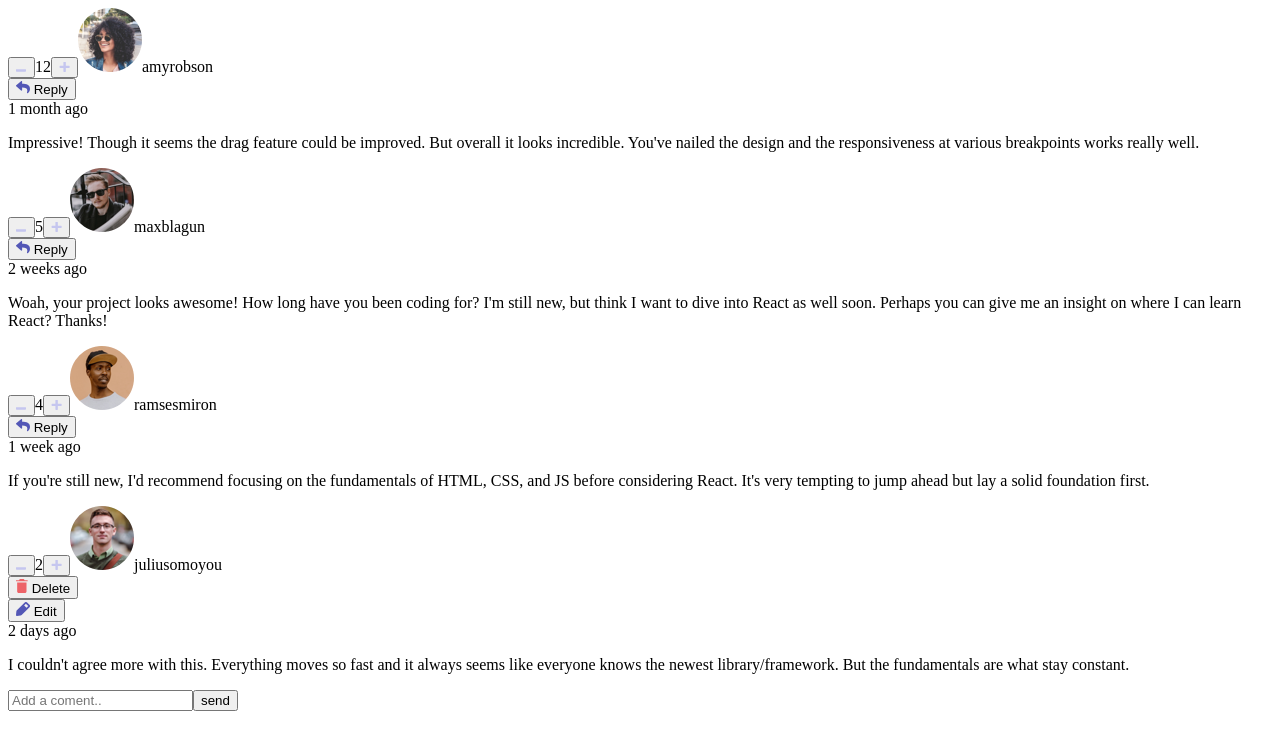
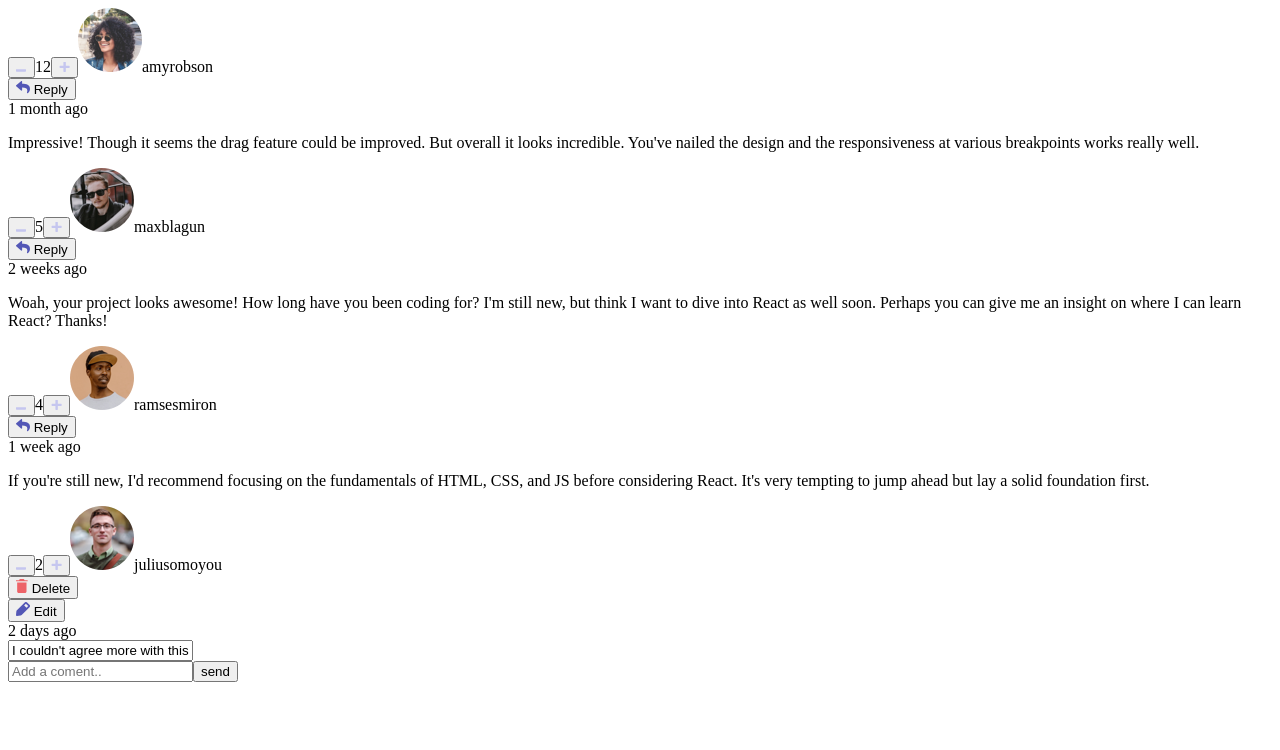
Before and after one commit to juglika15/Comment-app, an Angular app: page / in a window 1280 px wide. Both pictures are taken after a click on the button "Edit". Shown: the top 750 px of the page. Built offline with nearby package versions, Linux system fonts and the light colour scheme.

Commit message:
edit button, reply edit

```diff
--- a/src/app/attach-comments/attach-comments.component.ts
+++ b/src/app/attach-comments/attach-comments.component.ts
@@ -16,7 +16,6 @@ export class AttachCommentsComponent {
   @Input() currentUser!: CurrentUser;
   @Output() addCommentReply = new EventEmitter<object>();
   @Output() addReplyReply = new EventEmitter<any>();
-  editInput: string = '';
 
   activeComment: ActiveComment | null = null;
   activeCommentType = ActiveCommentType;
--- a/src/app/attach-comments/attach-replies/attach-replies.component.html
+++ b/src/app/attach-comments/attach-replies/attach-replies.component.html
@@ -26,13 +26,18 @@
       </button>
     </div>
     <div *ngIf="reply.user.username === currentUser.username">
-      <button class="btn-edit">
+      <button class="btn-edit" (click)="btnClick('edit', reply, i)">
         <img src="../assets/images/icon-edit.svg" alt="reply icon" />
         Edit
       </button>
     </div>
     <div class="time">{{ reply.createdAt }}</div>
-    <p class="content">{{ reply.content }}</p>
+    <div *ngIf="!editReply(reply)">
+      <p class="content">{{ reply.content }}</p>
+    </div>
+    <div *ngIf="editReply(reply)">
+      <input type="text" [(ngModel)]="reply.content" />
+    </div>
     <div *ngIf="!replyHide && replyReply(reply)">
       <img src="{{ currentUser.image.webp }}" alt="" />
       <input type="text" [(ngModel)]="replyReplyInput" />
--- a/src/app/attach-comments/attach-replies/attach-replies.component.ts
+++ b/src/app/attach-comments/attach-replies/attach-replies.component.ts
@@ -91,4 +91,13 @@ export class AttachRepliesComponent {
     this.replyReplyInput = '';
     this.activeReply = null;
   }
+
+  editReply(reply: Reply) {
+    if (reply.id === this.activeReply?.id) {
+    }
+    return (
+      this.activeReply?.type === ActiveCommentType.editing &&
+      this.activeReply.id === reply.id
+    );
+  }
 }
```
